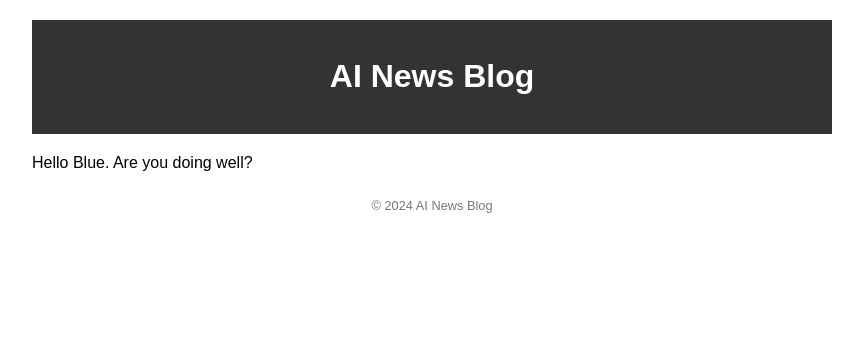
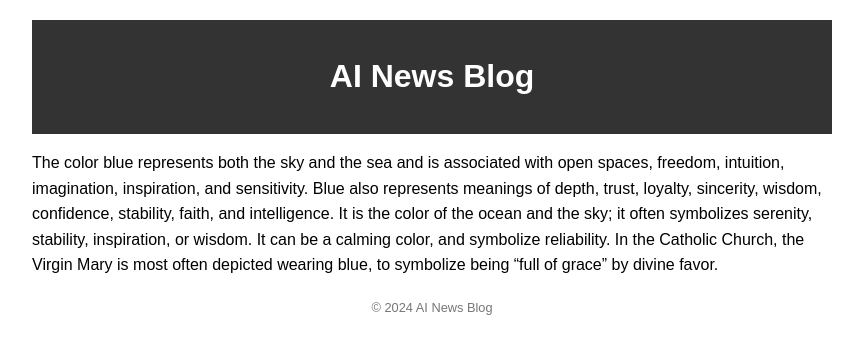
Before and after one commit to aiassistantnews/aiassistantnews.github.io, a Jekyll site: the page built from _posts/2024-09-29-post-for-blue.md, in a window 1280 px wide. Shown: the top 354 px of the page, without its empty margins (208-1071 px from the left). Built offline with Jekyll 4.4.1, drawn with Linux system fonts in a browser that asks for light colours; our own code applies the rules of GitHub Pages for plain Markdown files.

Commit message:
new text for Blue

```diff
--- a/_posts/2024-09-29-post-for-blue.md
+++ b/_posts/2024-09-29-post-for-blue.md
@@ -1 +1,2 @@
-Hello Blue. Are you doing well?
+The color blue represents both the sky and the sea and is associated with open spaces, freedom, intuition, imagination, inspiration, and sensitivity. Blue also represents meanings of depth, trust, loyalty, sincerity, wisdom, confidence, stability, faith, and intelligence.
+It is the color of the ocean and the sky; it often symbolizes serenity, stability, inspiration, or wisdom. It can be a calming color, and symbolize reliability. In the Catholic Church, the Virgin Mary is most often depicted wearing blue, to symbolize being "full of grace" by divine favor.
```
